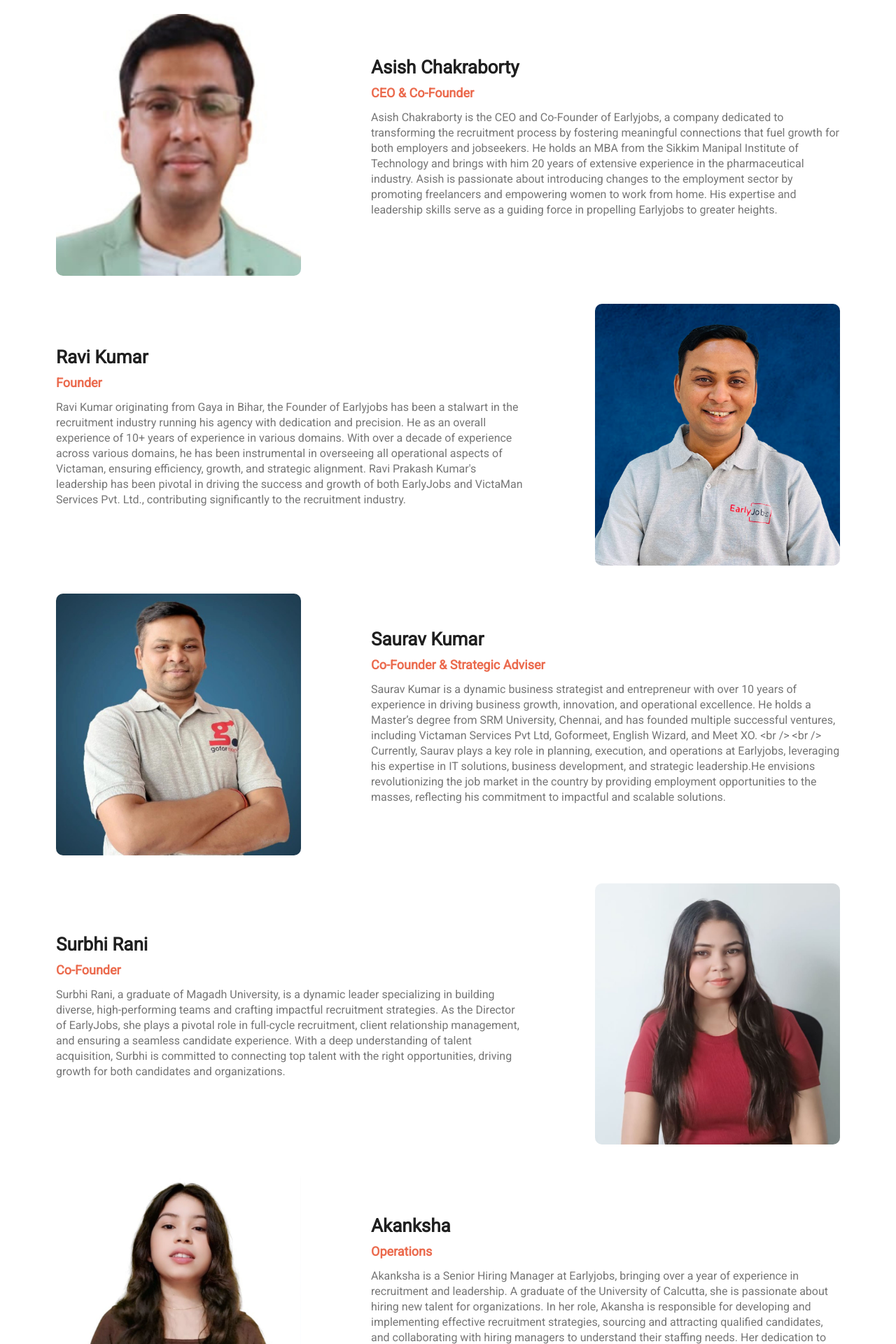
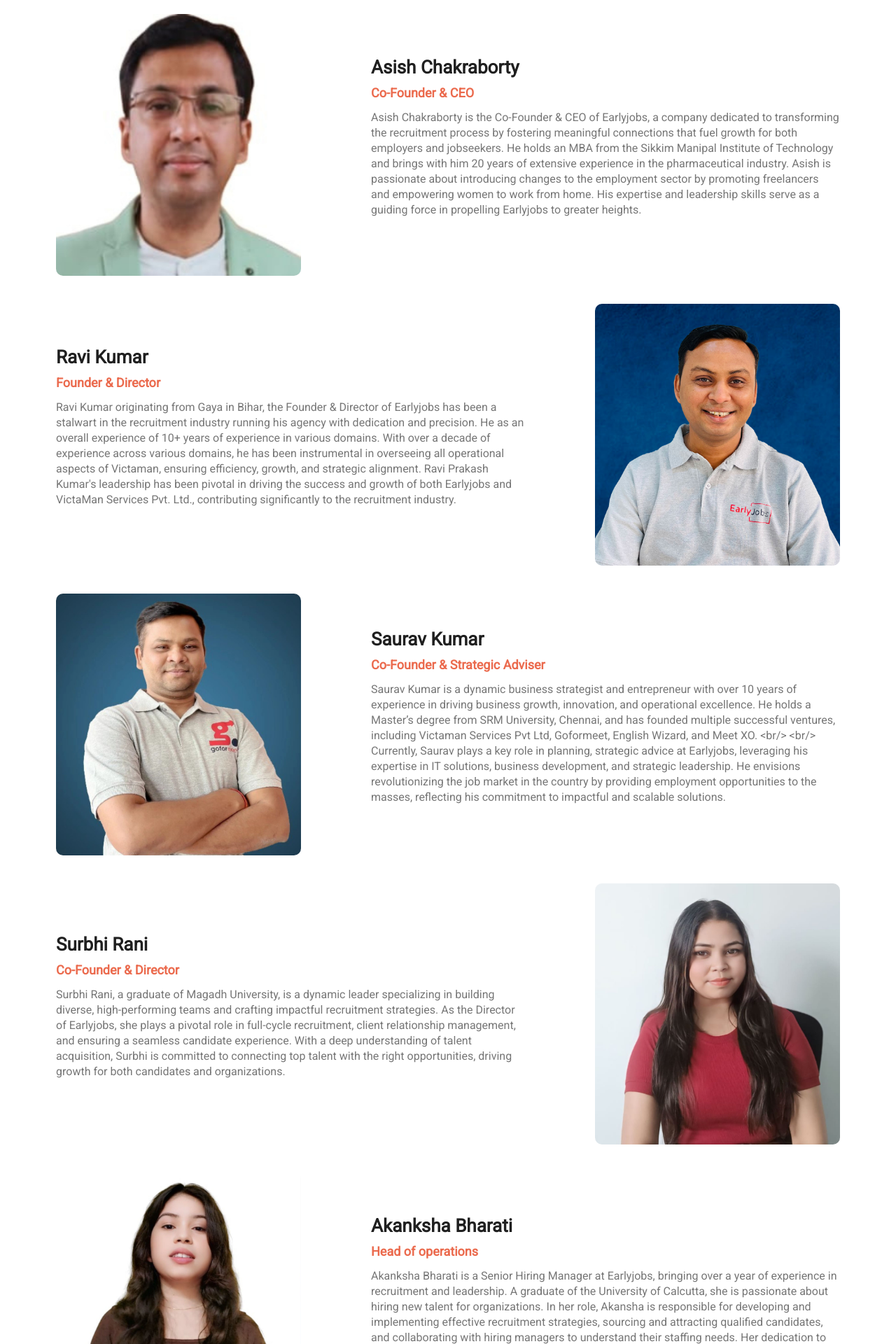
Before and after one commit to akshay-victaman/EarlyJobs, a React (Create React App) app in the folder client/: page /management in a window 1280 px wide. Shown: the part 680-2600 px from the top of the page at 70% size. Built offline with nearby package versions, Linux system fonts and the light colour scheme; no server answers.

Commit message:
managementpage updated

```diff
--- a/client/src/pages/ManagementPage/index.jsx
+++ b/client/src/pages/ManagementPage/index.jsx
@@ -7,32 +7,32 @@ const ManagementPage = () => {
     const managementList = [
         {
             name: 'Asish Chakraborty',
-            designation: 'CEO & Co-Founder',
-            desc: 'Asish Chakraborty is the CEO and Co-Founder of Earlyjobs, a company dedicated to transforming the recruitment process by fostering meaningful connections that fuel growth for both employers and jobseekers. He holds an MBA from the Sikkim Manipal Institute of Technology and brings with him 20 years of extensive experience in the pharmaceutical industry. Asish is passionate about introducing changes to the employment sector by promoting freelancers and empowering women to work from home. His expertise and leadership skills serve as a guiding force in propelling Earlyjobs to greater heights.',
+            designation: 'Co-Founder & CEO',
+            desc: 'Asish Chakraborty is the Co-Founder & CEO of Earlyjobs, a company dedicated to transforming the recruitment process by fostering meaningful connections that fuel growth for both employers and jobseekers. He holds an MBA from the Sikkim Manipal Institute of Technology and brings with him 20 years of extensive experience in the pharmaceutical industry. Asish is passionate about introducing changes to the employment sector by promoting freelancers and empowering women to work from home. His expertise and leadership skills serve as a guiding force in propelling Earlyjobs to greater heights.',
             img: '/about_us_imgs/Asish-Chakraborty.jpg'
         },
         {
             name: 'Ravi Kumar',
-            designation: 'Founder',
-            desc: "Ravi Kumar originating from Gaya in Bihar, the Founder of Earlyjobs has been a stalwart in the recruitment industry running his agency with dedication and precision. He as an overall experience of 10+ years of experience in various domains. With over a decade of experience across various domains, he has been instrumental in overseeing all operational aspects of Victaman, ensuring efficiency, growth, and strategic alignment. Ravi Prakash Kumar's leadership has been pivotal in driving the success and growth of both EarlyJobs and VictaMan Services Pvt. Ltd., contributing significantly to the recruitment industry.",
+            designation: 'Founder & Director',
+            desc: "Ravi Kumar originating from Gaya in Bihar, the Founder & Director of Earlyjobs has been a stalwart in the recruitment industry running his agency with dedication and precision. He as an overall experience of 10+ years of experience in various domains. With over a decade of experience across various domains, he has been instrumental in overseeing all operational aspects of Victaman, ensuring efficiency, growth, and strategic alignment. Ravi Prakash Kumar's leadership has been pivotal in driving the success and growth of both Earlyjobs and VictaMan Services Pvt. Ltd., contributing significantly to the recruitment industry.",
             img: '/about_us_imgs/Ravi-Prakash.jpg'
         },
         {
             name: 'Saurav Kumar',
             designation: 'Co-Founder & Strategic Adviser ',
-            desc: "Saurav Kumar is a dynamic business strategist and entrepreneur with over 10 years of experience in driving business growth, innovation, and operational excellence. He holds a Master’s degree from SRM University, Chennai, and has founded multiple successful ventures, including Victaman Services Pvt Ltd, Goformeet, English Wizard, and Meet XO. <br /> <br /> Currently, Saurav plays a key role in planning, execution, and operations at Earlyjobs, leveraging his expertise in IT solutions, business development, and strategic leadership.He envisions revolutionizing the job market in the country by providing employment opportunities to the masses, reflecting his commitment to impactful and scalable solutions.",
+            desc: "Saurav Kumar is a dynamic business strategist and entrepreneur with over 10 years of experience in driving business growth, innovation, and operational excellence. He holds a Master’s degree from SRM University, Chennai, and has founded multiple successful ventures, including Victaman Services Pvt Ltd, Goformeet, English Wizard, and Meet XO. <br/> <br/> Currently, Saurav plays a key role in planning, strategic advice at Earlyjobs, leveraging his expertise in IT solutions, business development, and strategic leadership. He envisions revolutionizing the job market in the country by providing employment opportunities to the masses, reflecting his commitment to impactful and scalable solutions.",
             img: '/about_us_imgs/Saurav-Kumar.jpg'
         },
         {
             name: 'Surbhi Rani',
-            designation: 'Co-Founder',
-            desc: "Surbhi Rani, a graduate of Magadh University, is a dynamic leader specializing in building diverse, high-performing teams and crafting impactful recruitment strategies. As the Director of EarlyJobs, she plays a pivotal role in full-cycle recruitment, client relationship management, and ensuring a seamless candidate experience. With a deep understanding of talent acquisition, Surbhi is committed to connecting top talent with the right opportunities, driving growth for both candidates and organizations.",
+            designation: 'Co-Founder & Director',
+            desc: "Surbhi Rani, a graduate of Magadh University, is a dynamic leader specializing in building diverse, high-performing teams and crafting impactful recruitment strategies. As the Director of Earlyjobs, she plays a pivotal role in full-cycle recruitment, client relationship management, and ensuring a seamless candidate experience. With a deep understanding of talent acquisition, Surbhi is committed to connecting top talent with the right opportunities, driving growth for both candidates and organizations.",
             img: '/about_us_imgs/Surbhi-Rani.jpg'
         },
         {
-            name: 'Akanksha',
-            designation: 'Operations',
-            desc: "Akanksha is a Senior Hiring Manager at Earlyjobs, bringing over a year of experience in recruitment and leadership. A graduate of the University of Calcutta, she is passionate about hiring new talent for organizations. In her role, Akansha is responsible for developing and implementing effective recruitment strategies, sourcing and attracting qualified candidates, and collaborating with hiring managers to understand their staffing needs. Her dedication to talent acquisition and her leadership skills contribute significantly to the growth and success of Earlyjobs.",
+            name: 'Akanksha Bharati',
+            designation: 'Head of operations',
+            desc: "Akanksha Bharati is a Senior Hiring Manager at Earlyjobs, bringing over a year of experience in recruitment and leadership. A graduate of the University of Calcutta, she is passionate about hiring new talent for organizations. In her role, Akansha is responsible for developing and implementing effective recruitment strategies, sourcing and attracting qualified candidates, and collaborating with hiring managers to understand their staffing needs. Her dedication to talent acquisition and her leadership skills contribute significantly to the growth and success of Earlyjobs.",
             img: '/about_us_imgs/Akanksha.jpg'
         },
     ]
```
